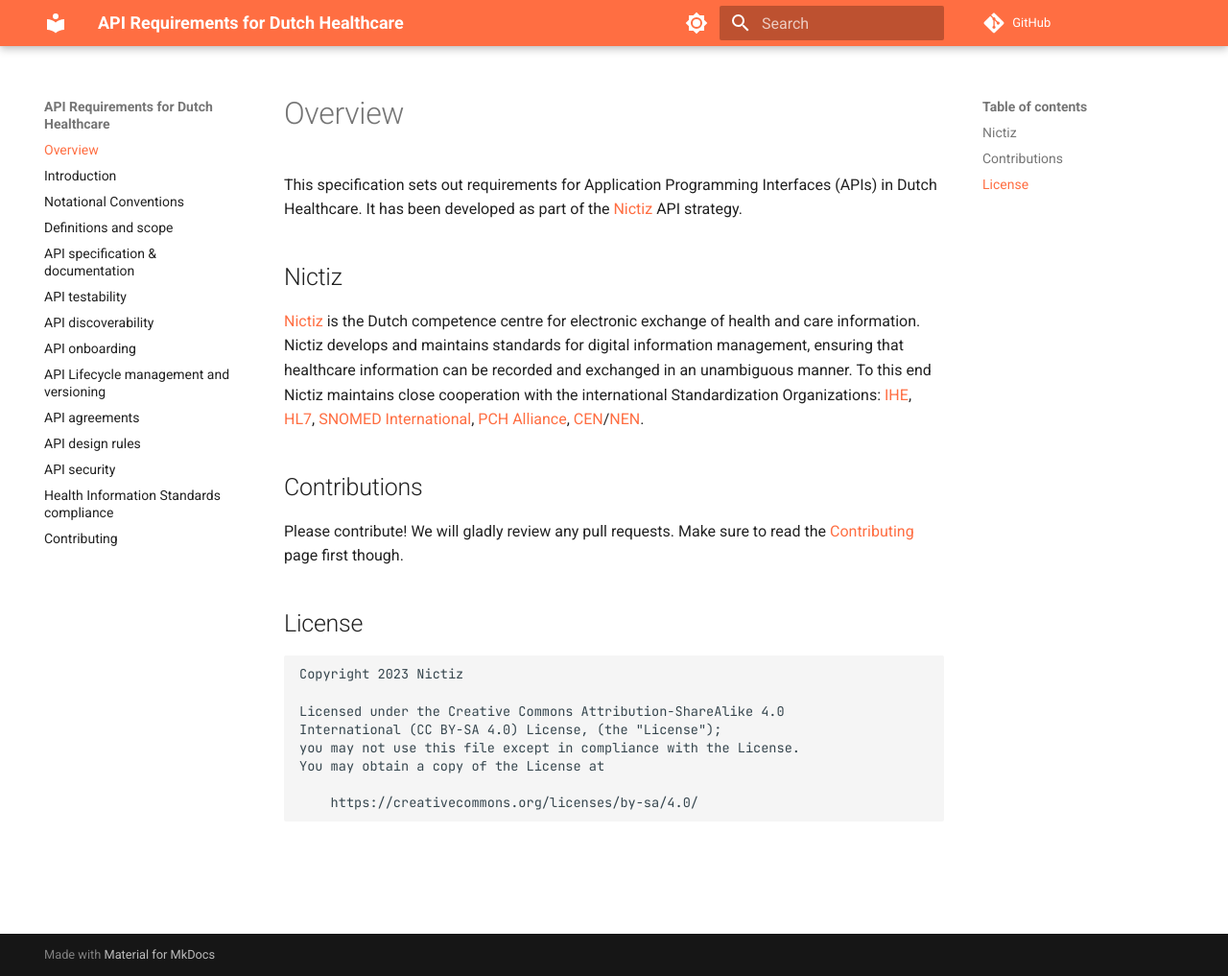
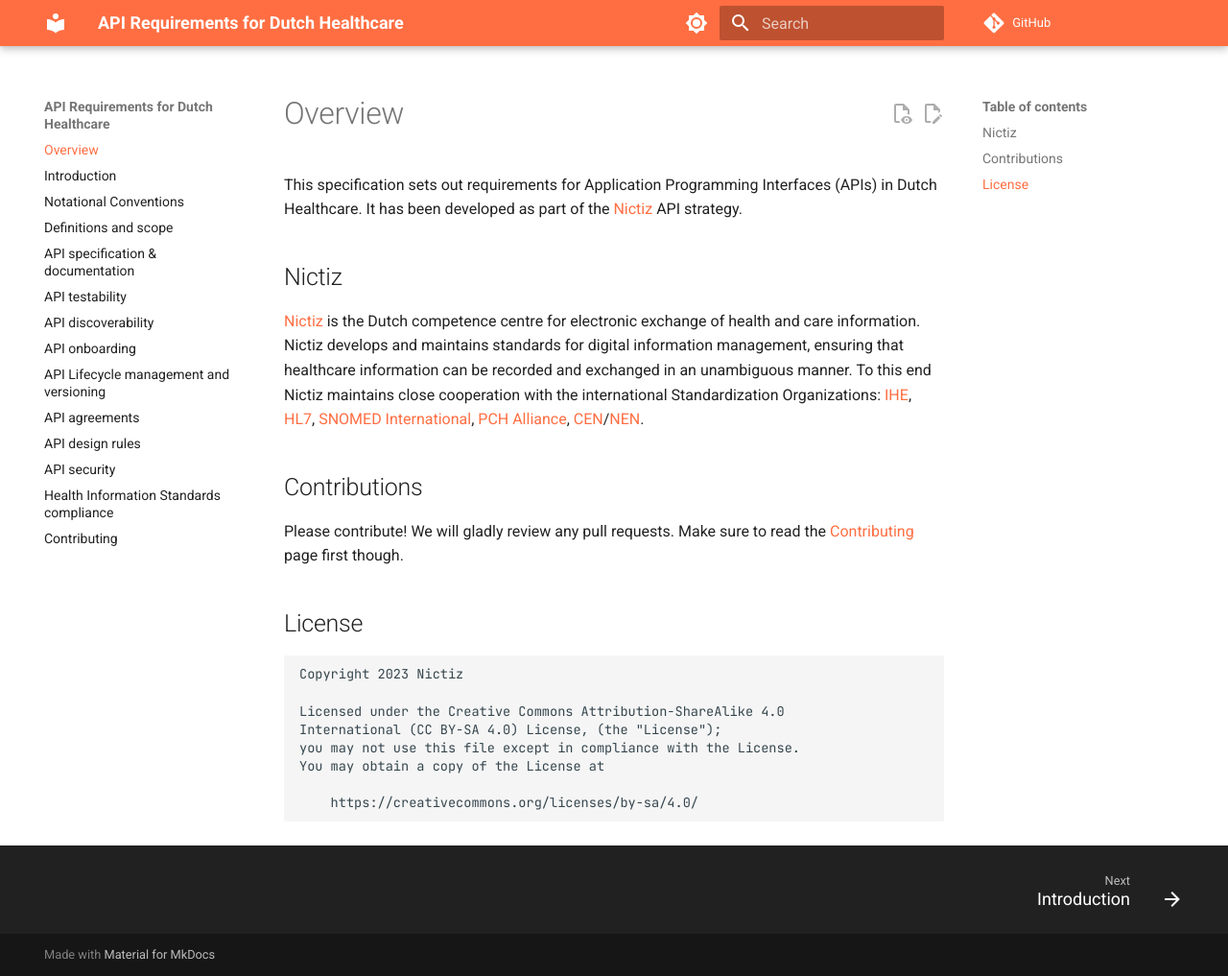
Before and after one commit to Nictiz/api-requirements-docs, an MkDocs documentation site: the page built from docs/index.md, in a window 1280 px wide and 1017 px high. Shown: the whole window at 96% size. Built offline with MkDocs 1.6.1 and Material for MkDocs 9.7.7, drawn with Linux system fonts in a browser that asks for light colours; comment, search, counter and statistics services are not loaded.

Commit message:
Add material theme features

```diff
--- a/mkdocs.yml
+++ b/mkdocs.yml
@@ -48,8 +48,11 @@
     - navigation.instant
     - navigation.tracking
     - navigation.top
+    - navigation.footer
     - search.suggest
     - search.highlight
+    - content.action.view
+    - content.action.edit
   font:
     text: Roboto
     code: JetBrains Mono
```
